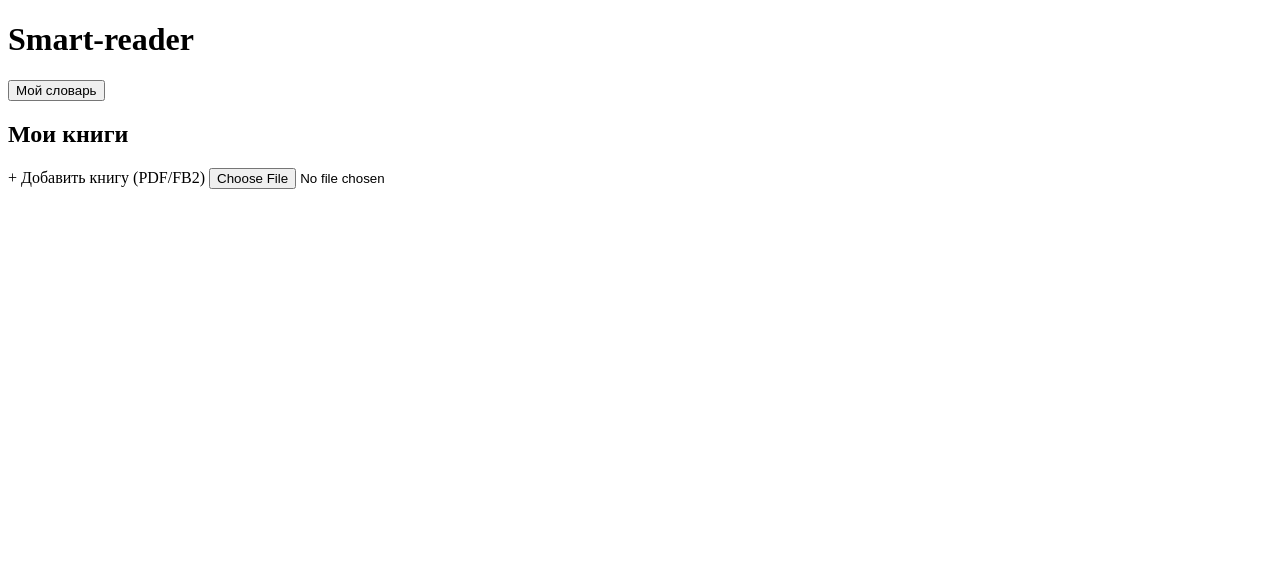
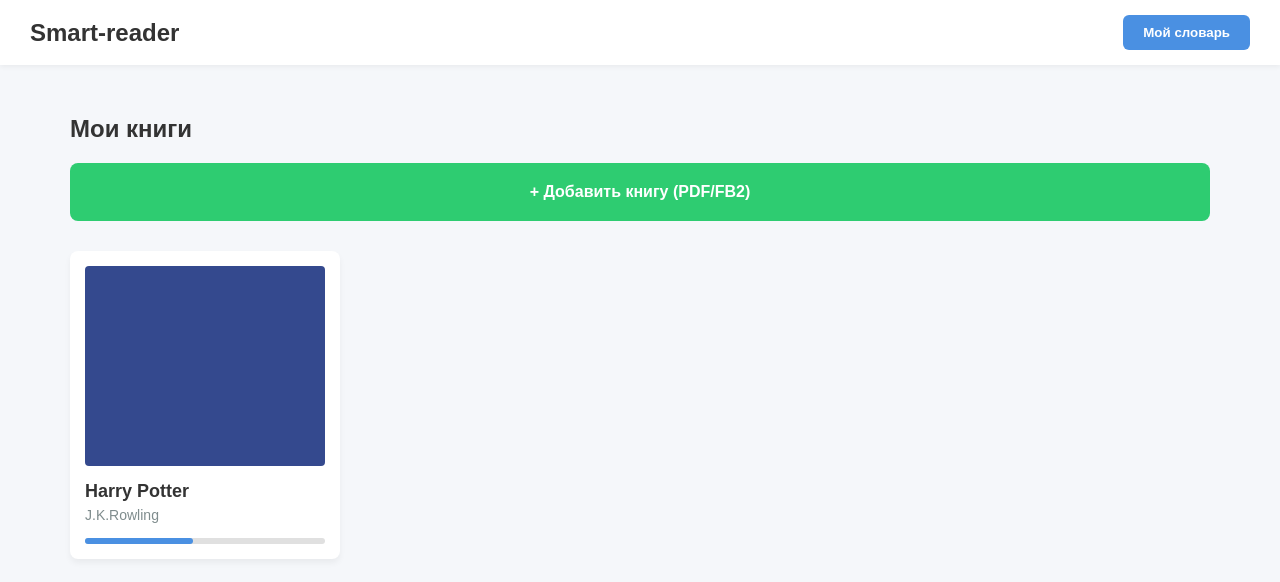
Before and after one commit to VerevkaEA/Smart-reader, a plain HTML site: page index.html in a window 1280 px wide. Drawn offline with Linux system fonts and the light colour scheme.

Commit message:
Main Page Css

```diff
--- a/index.html
+++ b/index.html
@@ -15,11 +15,18 @@
       <section id="library-screen">
         <h2>Мои книги</h2>
         <div class="upload-container">
-            <label for="file-input">+ Добавить книгу (PDF/FB2)</label>
-            <input type="file" id="file-input" accept=".pdf, .fb2">
+          <label for="file-input">+ Добавить книгу (PDF/FB2)</label>
+          <input type="file" id="file-input" accept=".pdf, .fb2" />
         </div>
         <div id="books-grid">
-
+          <div class="book-card">
+            <div class="book-cover"></div>
+            <h3 class="book-title">Harry Potter</h3>
+            <p class="book-author">J.K.Rowling</p>
+            <div class="progress-container">
+                <div class="progress-bar"></div>
+            </div>
+          </div>
         </div>
       </section>
     </main>
--- a/style.css
+++ b/style.css
@@ -0,0 +1,118 @@
+* {
+  box-sizing: border-box;
+}
+
+body {
+  font-family: sans-serif;
+  margin: 0;
+  background-color: #f5f7fa;
+  color: #333333;
+}
+
+header {
+  display: flex;
+  align-items: center;
+  justify-content: space-between;
+  padding: 15px 30px;
+  background-color: #ffffff;
+  box-shadow: 0 2px 5px rgba(0, 0, 0, 0.05);
+}
+
+header h1 {
+  margin: 0;
+  font-size: 24px;
+}
+
+#game-btn {
+  background-color: #4a90e2;
+  color: #ffffff;
+  border: none;
+  padding: 10px 20px;
+  border-radius: 6px;
+  cursor: pointer;
+  font-weight: bold;
+  transition: background-color 0.2s ease;
+}
+
+#game-btn:hover {
+  background-color: #357abd;
+}
+
+main {
+  max-width: 1200px;
+  margin: 0 auto;
+  padding: 30px;
+}
+
+.upload-container input[type="file"] {
+  display: none;
+}
+
+.upload-container label {
+  display: block;
+  text-align: center;
+  background-color: #2ecc71;
+  color: #ffffff;
+  padding: 20px;
+  border-radius: 8px;
+  cursor: pointer;
+  font-weight: bold;
+  transition: background-color 0.2s ease;
+}
+
+.upload-container label:hover {
+  background-color: #27ae60;
+}
+
+#books-grid {
+  display: grid;
+  grid-template-columns: repeat(auto-fill, minmax(250px, 1fr));
+  gap: 20px;
+  margin-top: 30px;
+}
+
+.book-card {
+  background-color: #ffffff;
+  padding: 15px;
+  border-radius: 8px;
+  box-shadow: 0 4px 6px rgba(0, 0, 0, 0.05);
+  transition:
+    transform 0.2s ease,
+    box-shadow 0.2s ease;
+}
+
+.book-card:hover {
+  transform: translateY(-5px);
+  box-shadow: 0 8px 15px rgba(0, 0, 0, 0.1);
+}
+
+.book-cover {
+  height: 200px;
+  border-radius: 4px;
+  background-color: #34498e;
+  margin-bottom: 15px;
+}
+
+.book-title {
+  margin: 0 0 5px 0;
+  font-size: 18px;
+}
+
+.book-author {
+  color: #7f8c8d;
+  font-size: 14px;
+  margin: 0 0 15px 0;
+}
+
+.progress-container {
+  height: 6px;
+  background-color: #e0e0e0;
+  border-radius: 3px;
+}
+
+.progress-bar {
+  height: 100%;
+  background-color: #4a90e2;
+  border-radius: 3px;
+  width: 45%;
+}
```
